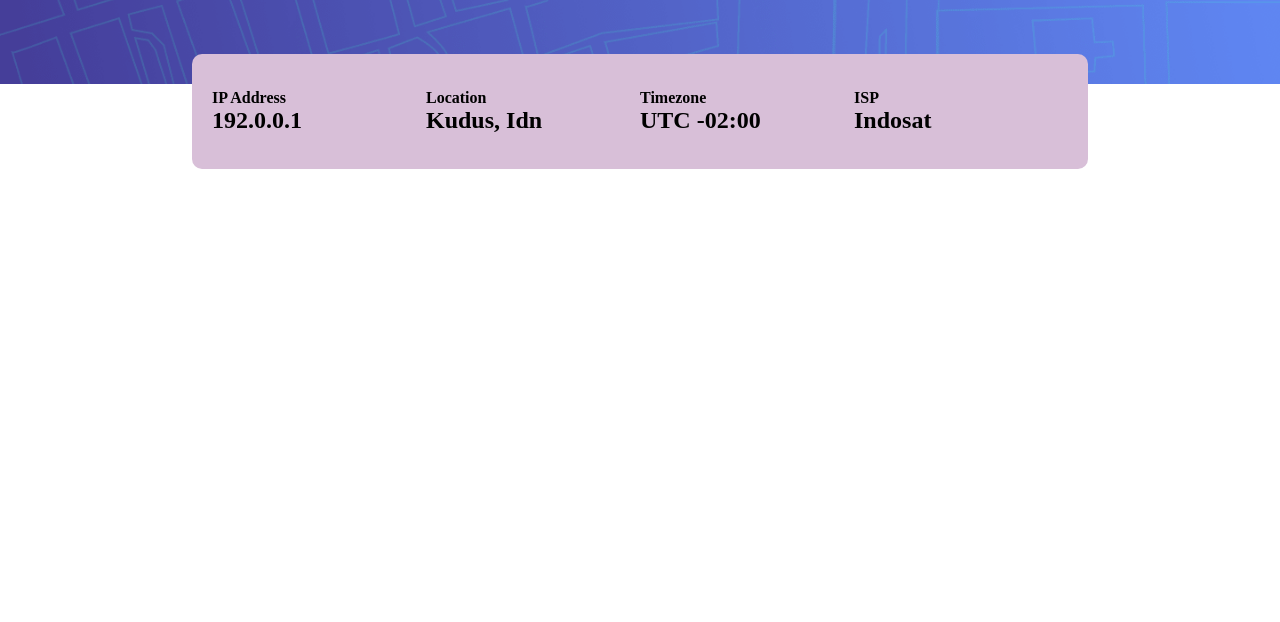
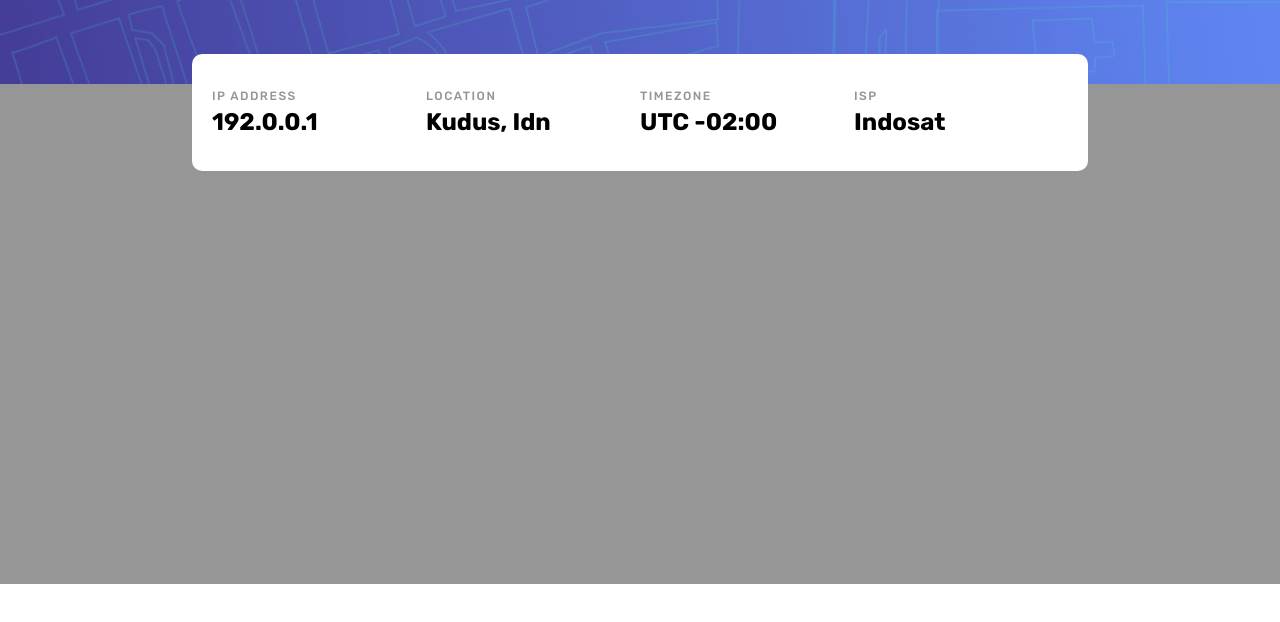
Before and after one commit to ipin-hash/ip-address-tracker, a plain HTML site: page index.html in a window 1280 px wide. Shown: the part 116-738 px from the top of the page. Drawn offline with nearby package versions, Linux system fonts and the light colour scheme.

Commit message:
menambahkan style pada class resolve, title-result mengganti style pada id map mengganti style pada class result

```diff
--- a/style.css
+++ b/style.css
@@ -67,7 +67,6 @@ main {
   grid-template-columns: repeat(auto-fit , minmax(200px, 1fr));
   width: 70%;
   margin: 0 auto;
-  background-color: thistle;
   position: absolute;
   left: 0;
   right: 0;
@@ -75,10 +74,25 @@ main {
   padding: 35px 20px;
   border-radius: 10px;
   z-index: 2;
+  background-color: white;
 }
 
+.title-result {
+  font-weight: 500;
+  text-transform: uppercase;
+  font-family: "rubik", sans-serif;
+  color: var(--clr-gray);
+  font-size: 12px;
+  letter-spacing: 1.5px;
+}
+.resolve {
+  font-family: "rubik", sans-serif;
+  font-size: 24px;
+  font-weight: 700;
+  margin-top: 5px;
+}
 #map {
   height: 500px;
   z-index: -1;
-  background-repeat: no-repeat;
+  background-color: var(--clr-gray);
 }
```
